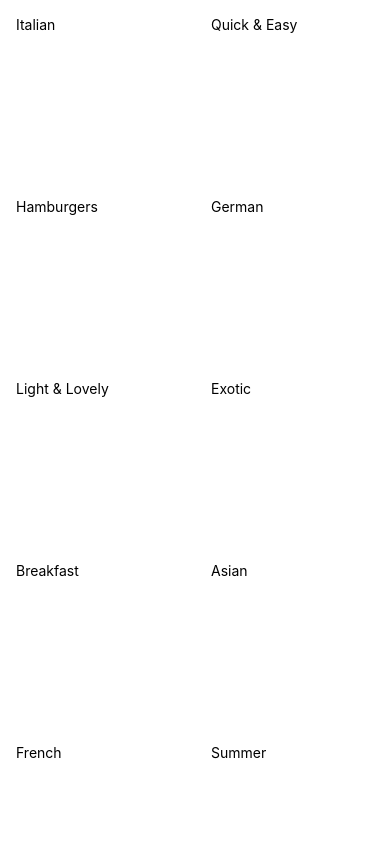
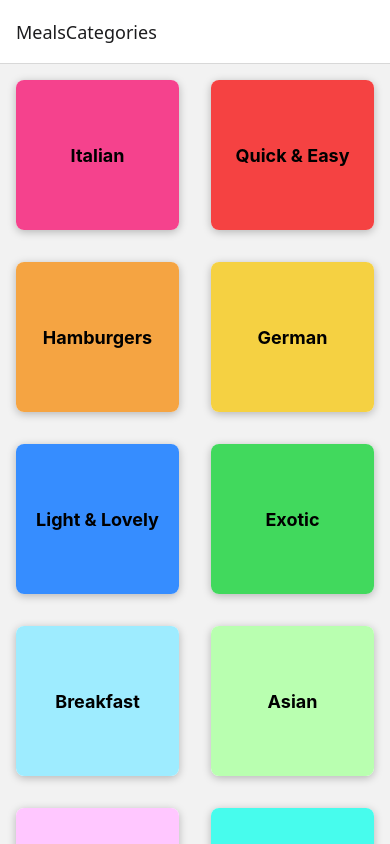
Before and after one commit to jesiqueira/RNrefeicao, a React Native app: screen /MealsCategories in a window 390 px wide. Built offline with nearby package versions, Linux system fonts and the light colour scheme.

Commit message:
criando telas e configurando navegação

```diff
--- a/App.js
+++ b/App.js
@@ -1,8 +1,26 @@
 import { StyleSheet } from 'react-native'
+import { StatusBar } from 'expo-status-bar'
+
+import { NavigationContainer } from '@react-navigation/native'
+import { createNativeStackNavigator } from '@react-navigation/native-stack'
+
 import CategoriesScreen from './screens/CategoriesScreen'
+import MealsOverViewScreen from './screens/MealsOverViewScreen'
+
+const Stack = createNativeStackNavigator()
 
 export default function App() {
-  return <CategoriesScreen />
+  return (
+    <>
+      <StatusBar style="dark" />
+      <NavigationContainer>
+        <Stack.Navigator>
+          <Stack.Screen name="MealsCategories" component={CategoriesScreen} />
+          <Stack.Screen name="MealsOverview" component={MealsOverViewScreen} />
+        </Stack.Navigator>
+      </NavigationContainer>
+    </>
+  )
 }
 
 const styles = StyleSheet.create({
--- a/app.json
+++ b/app.json
@@ -7,6 +7,7 @@
     "icon": "./assets/icon.png",
     "userInterfaceStyle": "light",
     "newArchEnabled": true,
+    "backgroundColor": "#24180f",
     "splash": {
       "image": "./assets/splash-icon.png",
       "resizeMode": "contain",
--- a/components/CategoryGridTile.js
+++ b/components/CategoryGridTile.js
@@ -1,11 +1,11 @@
-import { Pressable, Text, View, StyleSheet } from 'react-native'
+import { Pressable, Text, View, StyleSheet, Platform } from 'react-native'
 
-const CategoryGridTile = ({ title, color }) => {
+const CategoryGridTile = ({ title, color, onPress }) => {
   return (
     <View style={styles.gridItem}>
-      <Pressable>
-        <View style={styles.innerContainer}>
-          <Text>{title}</Text>
+      <Pressable android_ripple={{ color: '#ccc' }} style={({ pressed }) => [styles.button, pressed ? styles.buttonPressed : null]} onPress={onPress}>
+        <View style={[styles.innerContainer, { backgroundColor: color }]}>
+          <Text style={styles.title}>{title}</Text>
         </View>
       </Pressable>
     </View>
@@ -21,8 +21,26 @@
     height: 150,
     borderRadius: 8,
     elevation: 4,
+    backgroundColor: 'white',
+    shadowColor: 'black',
+    shadowOpacity: 0.25,
+    shadowOffset: { width: 0, height: 2 },
+    shadowRadius: 8,
+    overflow: Platform.OS === 'android' ? 'hidden' : 'visible', // para ocultar a sobra do button ao precionar
   },
+  button: {
+    flex: 1,
+  },
+  buttonPressed: { opacity: 0.5 },
   innerContainer: {
     flex: 1,
+    padding: 16,
+    justifyContent: 'center',
+    alignItems: 'center',
+    borderRadius: 8,
+  },
+  title: {
+    fontWeight: 'bold',
+    fontSize: 18,
   },
 })
--- a/package.json
+++ b/package.json
@@ -9,10 +9,14 @@
     "web": "expo start --web"
   },
   "dependencies": {
+    "@react-navigation/native": "^7.0.14",
+    "@react-navigation/native-stack": "^7.2.0",
     "expo": "~52.0.27",
     "expo-status-bar": "~2.0.1",
     "react": "18.3.1",
-    "react-native": "0.76.6"
+    "react-native": "0.76.6",
+    "react-native-safe-area-context": "4.12.0",
+    "react-native-screens": "~4.4.0"
   },
   "devDependencies": {
     "@babel/core": "^7.20.0"
--- a/screens/CategoriesScreen.js
+++ b/screens/CategoriesScreen.js
@@ -3,11 +3,17 @@
 import { CATEGORIES } from '../data/dummy-data'
 import CategoryGridTile from '../components/CategoryGridTile'
 
-const renderCategoryItem = (itemData) => {
-  return <CategoryGridTile title={itemData.item.title} color={itemData.item.color} />
-}
+const CategoriesScreen = ({ navigation }) => {
+  const renderCategoryItem = (itemData) => {
+    const pressHandler = () => {
+      navigation.navigate('MealsOverview', {
+        categoryId: itemData.item.id,
+      })
+    }
 
-const CategoriesScreen = () => {
+    return <CategoryGridTile title={itemData.item.title} color={itemData.item.color} onPress={pressHandler} />
+  }
+
   return <FlatList data={CATEGORIES} keyExtractor={(item) => item.id} renderItem={renderCategoryItem} numColumns={2}></FlatList>
 }
 
--- /dev/null
+++ b/screens/MealsOverViewScreen.js
@@ -0,0 +1,25 @@
+import { Text, View, StyleSheet } from 'react-native'
+
+import { MEALS } from '../data/dummy-data'
+
+const MealsOverViewScreen = ({ route }) => {
+  const catId = route.params.categoryId
+
+  const displayedMeals = MEALS.filter(()=>{})
+
+  return (
+    <View style={styles.container}>
+      {/*Tela de visão geral das refeições */}
+      <Text>Meals Overview Screen {catId}</Text>
+    </View>
+  )
+}
+
+export default MealsOverViewScreen
+
+const styles = StyleSheet.create({
+  container: {
+    flex: 1,
+    padding: 16,
+  },
+})
```
Also changed, not shown: 2 other files (tests, documents, lock files or other folders).
